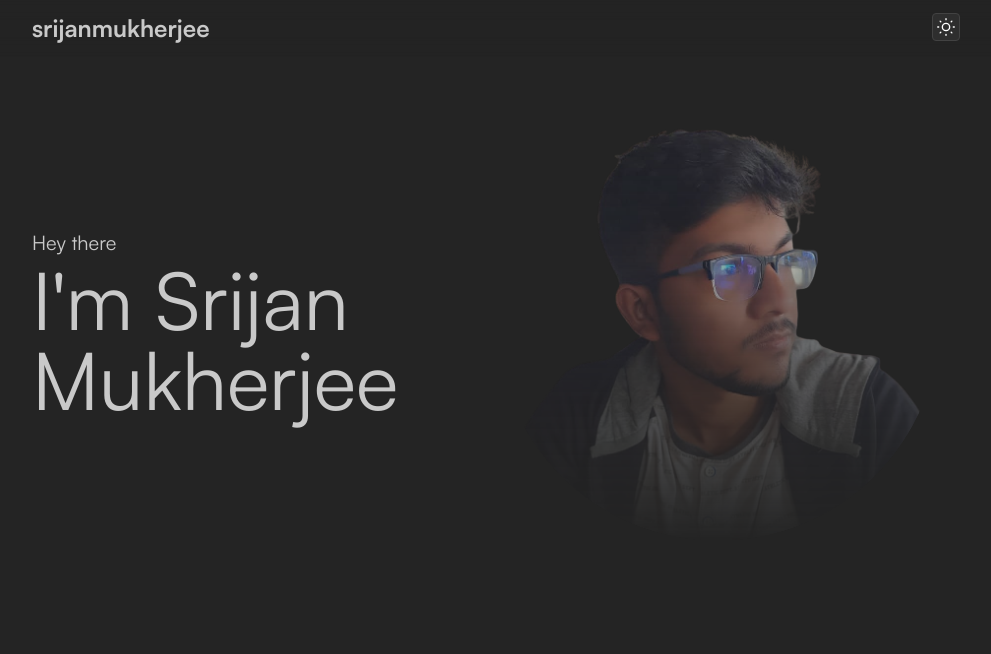
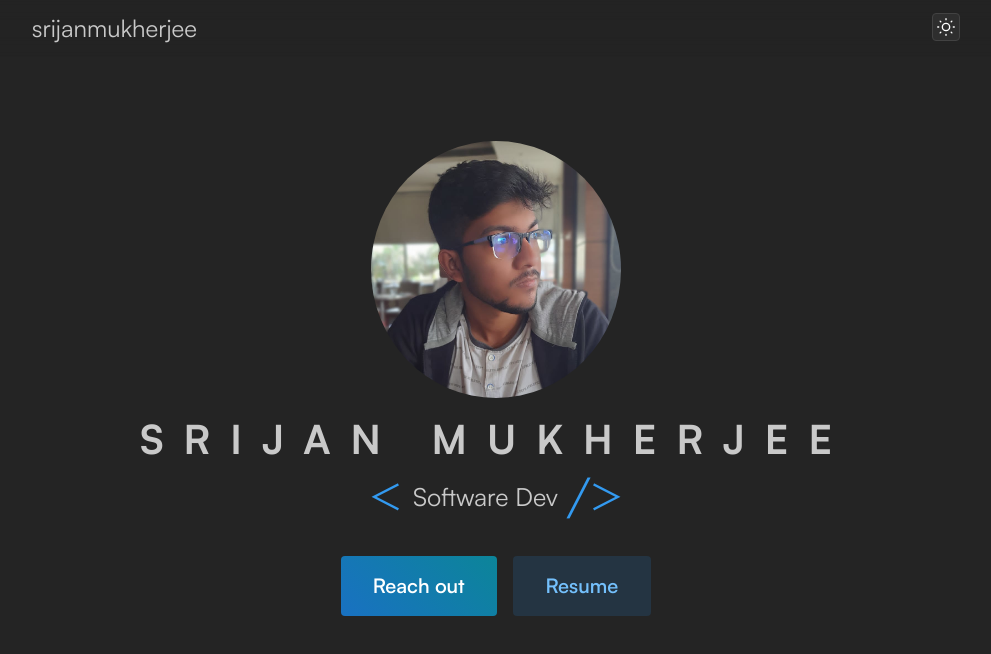
Before and after one commit to srijanmukherjee/portfolio, a Next.js app: page / in a window 1280 px wide. Shown: the top 654 px of the page, without its empty margins (144-1135 px from the left). Built offline with nearby package versions, Linux system fonts and the light colour scheme.

Commit message:
feat: designed hero section

```diff
--- a/package.json
+++ b/package.json
@@ -15,7 +15,8 @@
         "clsx": "^2.0.0",
         "next": "14.0.3",
         "react": "^18",
-        "react-dom": "^18"
+        "react-dom": "^18",
+        "react-simple-typewriter": "^5.0.1"
     },
     "devDependencies": {
         "@types/node": "^20",
--- a/src/app/page.module.css
+++ b/src/app/page.module.css
@@ -1,29 +1,77 @@
 .hero {
-    justify-content: space-between;
     align-items: center;
-    flex-wrap: wrap-reverse;
+    justify-content: center;
+    flex-direction: column;
+    height: calc(100vh - 57.188px);
+    padding-top: var(--mantine-spacing-xl);
 
-    @media (max-width: $mantine-breakpoint-md) {
-        flex-direction: column-reverse;
+}
+
+.firstImpressionContainer {
+    width: 100%;
+    flex-direction: column;
+    align-items: center;
+    justify-items: center;
+    margin-top: -100px;
+}
+
+.firstImpressionContainer .imgContainer {
+    width: 250px;
+    border-radius: 50%;
+    overflow: hidden;
+
+    @mixin smaller-than $mantine-breakpoint-md {
+        width: 200px;
+    }
+
+    @mixin smaller-than $mantine-breakpoint-sm {
+        width: 180px;
     }
 }
 
-.hero > div {
-    flex: 1;
+.firstImpressionContainer .imgContainer img {
+    width: 100%;
+    height: 100%;
 }
 
-.img {
-    -webkit-mask-image: linear-gradient(var(--mantine-color-dark-9) 70%, transparent);
-    mask-image: linear-gradient(var(--mantine-color-dark-9), transparent);
-    user-select: none;
-    pointer-events: none;
-    border-radius: 50%;
-    width: 100%;
-    height: 100%;
-    min-width: min(rem(300), 100%);
+.firstImpressionContainer .name {
+    width: max-content;
+    margin-top: -10px;
+    padding: var(--mantine-spacing-lg);
+    padding-bottom: 0;
+    letter-spacing: 20px;
+    text-transform: uppercase;
+    font-size: rem(40);
+    font-weight: bold;
+    text-align: center;
 
-    @mixin light {
-        -webkit-mask-image: linear-gradient(var(--mantine-color-dark-0) 70%, transparent);
-        mask-image: linear-gradient(var(--mantine-color-dark-0), transparent);
+    /* Convert these media queries to a single clamp() function */
+    @mixin smaller-than $mantine-breakpoint-md {
+        font-size: rem(25);
+    }
+
+    @mixin smaller-than $mantine-breakpoint-sm {
+        width: 100%;
+        font-size: rem(20);
+        letter-spacing: 10px;
     }
 }
+
+.introTypewriter {
+    font-size: clamp(rem(15), 2vw, rem(25));
+    display: flex;
+    align-items: center;
+    gap: 10px;
+}
+
+.introTypewriter span {
+    user-select: none !important;
+    -webkit-user-select: none;
+    word-break: keep-all;
+    width: max-content;
+}
+
+.introTypewriter .ends {
+    font-size: 1.4em;
+    color: var(--mantine-color-blue-5)
+}
--- a/src/app/page.tsx
+++ b/src/app/page.tsx
@@ -1,29 +1,61 @@
 "use client";
 
-import { Box, Container, Flex, Text, rem } from "@mantine/core";
+import {
+    Box,
+    Button,
+    Container,
+    Flex,
+    Group,
+    Text,
+    rem,
+    useMantineColorScheme,
+} from "@mantine/core";
 import { containerSize } from "@/config/theme";
 import Image from "next/image";
+import { Typewriter } from "react-simple-typewriter";
 import classes from "./page.module.css";
 
-import myself from "@/assets/img/me-removebg.png";
+import myself from "@/assets/img/me.jpg";
 
+const typewritterIntros = [
+    "Software Developer",
+    "Computer Science Undergrad",
+    "Hard working",
+    "I do freelancing",
+    "Check out my works below",
+];
 export default function Home() {
     return (
-        <main>
-            <Container py={20} size={containerSize}>
+        <main style={{ height: "200vh" }}>
+            <Container pb={20} size={containerSize}>
                 <Flex className={classes.hero}>
-                    <Box>
-                        <Text size="xl">Hey there</Text>
-                        <Text size={rem(80)}>I&apos;m Srijan Mukherjee</Text>
-                    </Box>
-                    <Box p="lg">
-                        <Image
-                            src={myself}
-                            alt="Srijan Mukherjee"
-                            className={classes.img}
-                            priority
+                    <Flex className={classes.firstImpressionContainer}>
+                        {/* Image */}
+                        <Box className={classes.imgContainer}>
+                            <Image src={myself} alt="Picture of Srijan Mukherjee" priority />
+                        </Box>
+
+                        {/* Name */}
+                        <Text className={classes.name}>Srijan Mukherjee</Text>
+                    </Flex>
+                    <Text className={classes.introTypewriter}>
+                        <span className={classes.ends}>＜</span>{" "}
+                        <Typewriter
+                            words={typewritterIntros}
+                            loop
+                            typeSpeed={75}
+                            delaySpeed={4000}
                         />
-                    </Box>
+                        <span className={classes.ends}> ╱＞</span>
+                    </Text>
+                    <Group>
+                        <Button variant="gradient" size="xl" my="xl">
+                            Reach out
+                        </Button>
+                        <Button variant="light" size="xl">
+                            Resume
+                        </Button>
+                    </Group>
                 </Flex>
             </Container>
         </main>
--- a/src/components/navbar/index.tsx
+++ b/src/components/navbar/index.tsx
@@ -24,7 +24,7 @@ export default function Navbar() {
             <Container py={10} size={containerSize}>
                 <Flex justify="space-between" align="center">
                     <header>
-                        <h1 style={{ margin: 0 }}>srijanmukherjee</h1>
+                        <h1 style={{ margin: 0, fontWeight: "normal" }}>srijanmukherjee</h1>
                     </header>
                     <Box>
                         <ActionIcon
```
Also changed, not shown: src/config/theme.ts (+6 -1 lines), 1 other file (tests, documents, lock files or other folders).
